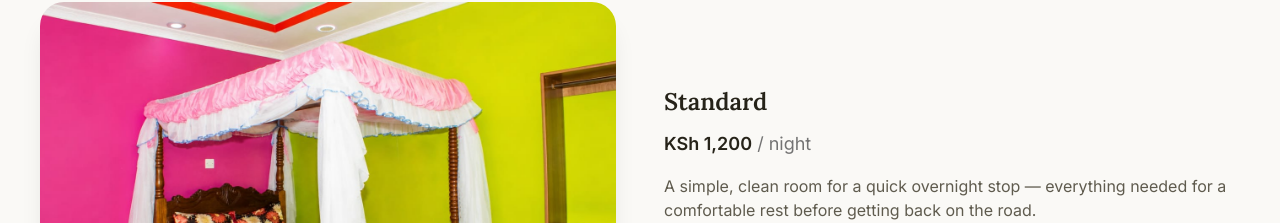
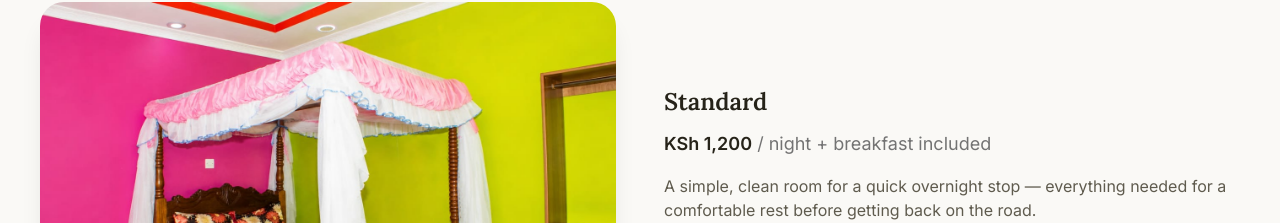
Before and after one commit to Mwandii/kingston-complex, a React (Vite) app: page /rooms in a window 1280 px wide. Shown: the part 416-639 px from the top of the page. Built offline with nearby package versions, Linux system fonts and the light colour scheme; no server answers; a web font is replaced by a local one.

Commit message:
add room details

```diff
--- a/src/data/siteData.js
+++ b/src/data/siteData.js
@@ -316,7 +316,7 @@ export const accommodation = {
       id: "standard",
       name: "Standard",
       price: "KSh 1,200",
-      priceUnit: "/ night",
+      priceUnit: "/ night + breakfast included",
       capacity: "1 bed 4 by 6 ft",
       description:
         "A simple, clean room for a quick overnight stop — everything needed for a comfortable rest before getting back on the road.",
@@ -331,7 +331,7 @@ export const accommodation = {
       id: "deluxe",
       name: "Deluxe",
       price: "KSh 1,700",
-      priceUnit: "/ night",
+      priceUnit: "/ night + breakfast included",
       capacity: "1 bed 5 by 6 ft",
       description:
         "The most booked tier — a bit more space, a TV to unwind, and breakfast included in the morning before checkout.",
@@ -346,7 +346,7 @@ export const accommodation = {
       id: "executive",
       name: "Executive",
       price: "KSh 2,000",
-      priceUnit: "/ night",
+      priceUnit: "/ night + breakfast included",
       capacity: "2 beds 5 by 6 ft",
       description:
         "The largest room, with a work desk for anyone stopping through on business — ideal for a longer stay or a working trip.",
```
